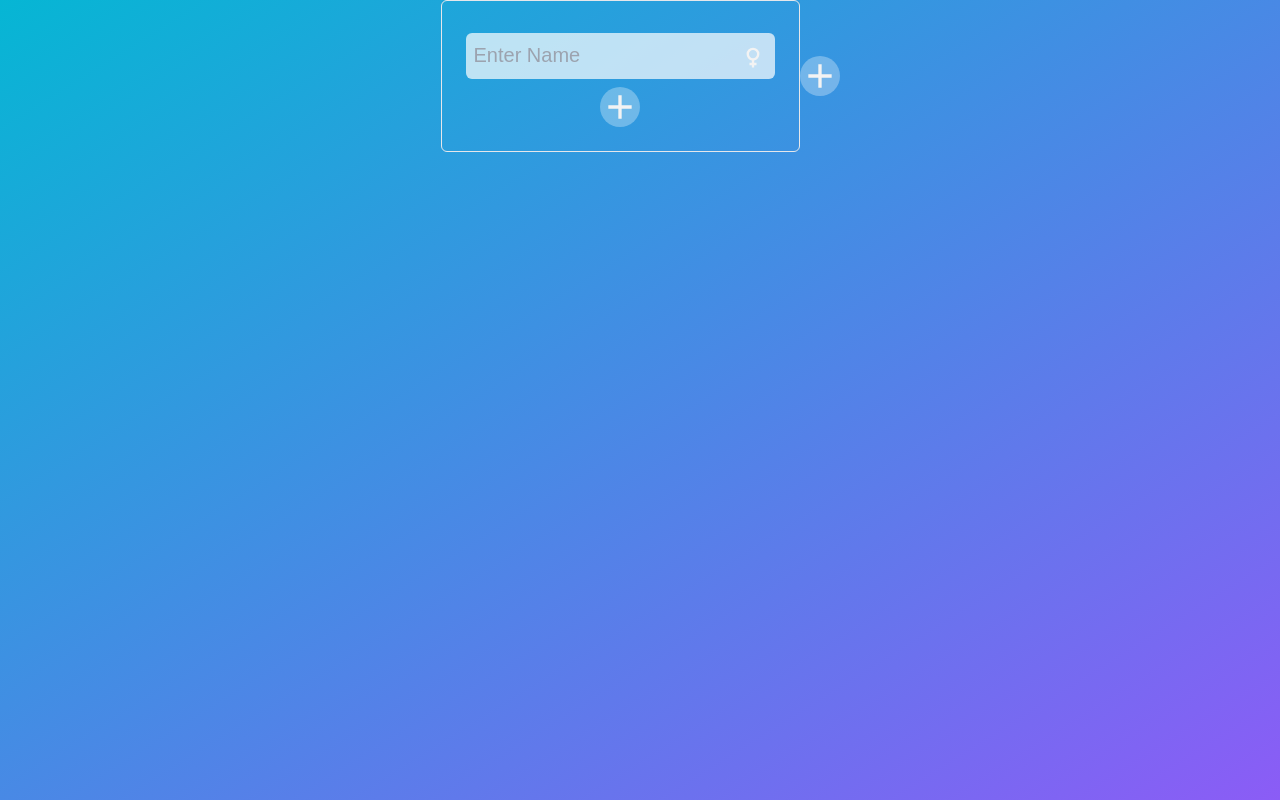
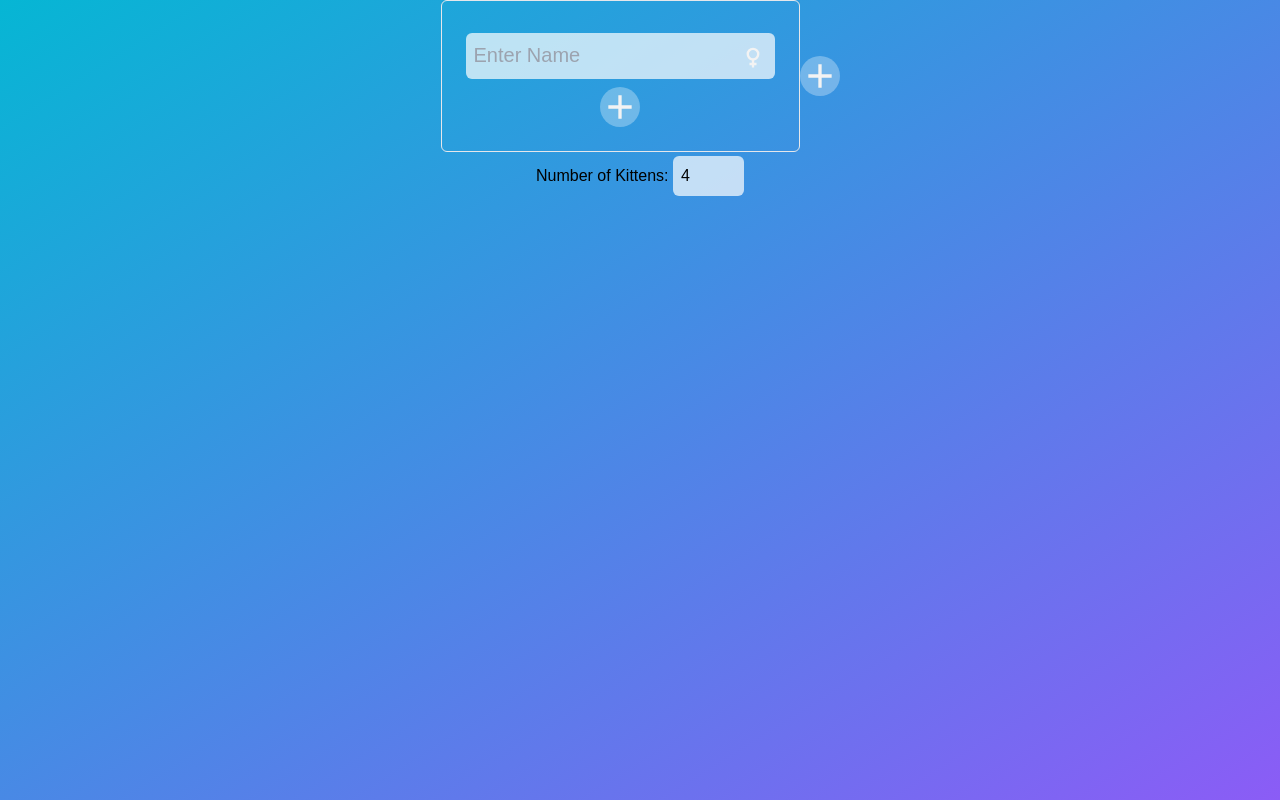
Before and after one commit to ertennant/KittenPredictor, a Next.js app: page /predict in a window 1280 px wide. Built offline with nearby package versions, Linux system fonts and the light colour scheme.

Commit message:
Added things to UI, etc.

```diff
--- a/app/(user)/predict/page.tsx
+++ b/app/(user)/predict/page.tsx
@@ -18,7 +18,8 @@ export default function Predict() {
 
   return (
     <div>
-      <form className="flex flex-row justify-center" onSubmit={handleSubmit}>
+      <form className="flex flex-col justify-center items-center" onSubmit={handleSubmit}>
+        <div className="flex flex-row justify-center" >
           <ParentCatProfile
             parentID="A"
           >
@@ -38,6 +39,22 @@ export default function Predict() {
             </AddButton>
             : ""
           }
+        </div>
+        <div className="my-1">
+          <label
+            htmlFor="litterSize"
+          >Number of Kittens: </label>
+          <input
+            className="rounded-md bg-white/70 p-2"
+            type="number"
+            name="litterSize"
+            id="litterSize"
+            min={1}
+            max={10}
+            defaultValue={4}
+          >
+          </input>
+        </div>
       </form>
     </div>
   )
--- a/app/components/add-button.tsx
+++ b/app/components/add-button.tsx
@@ -9,7 +9,7 @@ export default function AddButton({itemType, onClick}: ButtonProps) {
   return(
     <button
       type="button"
-      className="rounded-full bg-white/30 hover:bg-white/50 w-fit h-fit self-center"
+      className="rounded-full bg-white/30 hover:bg-white/40 shadow-slate-500 w-fit h-fit self-center active:shadow-inner"
       title={"Add New " + itemType}
       onClick={onClick}
       >
--- a/app/components/cat-data-item.tsx
+++ b/app/components/cat-data-item.tsx
@@ -13,7 +13,7 @@ export default function CatDataItem({catID, traitType, traitValue, onDelete}: Da
   }
 
   return (
-    <div key={traitType} className="rounded-md bg-white/70 p-2 my-1 relative">
+    <div className="rounded-md bg-white/70 p-2 my-1 relative">
       <input
         type="text"
         className="bg-transparent outline-none cursor-default"
@@ -26,7 +26,7 @@ export default function CatDataItem({catID, traitType, traitValue, onDelete}: Da
       </input>
       <button type="button"
         onClick={handleDelete}
-        className={"bg-white rounded-full p-1 absolute -top-2 -right-2"}
+        className="bg-white rounded-full p-1 absolute -top-2 -right-2 hover:shadow-md hover:shadow-slate-500/25"
         >
         <Image
           src="/close.svg"
--- a/app/components/parent-cat-profile.tsx
+++ b/app/components/parent-cat-profile.tsx
@@ -110,10 +110,10 @@ export default function ParentCatProfile({parentID}: AppProps) {
       {
         traits.keys().toArray().filter(k => k !== "sex").map(k =>
           <CatDataItem
+            key={k}
             catID={parentID}
             traitType={k}
             traitValue={traits.get(k) ?? ""}
-            // onChange={updateTraits}
             onDelete={removeTrait}
           >
           </CatDataItem>
```
Lines whose indentation alone changed are shown as unchanged.
